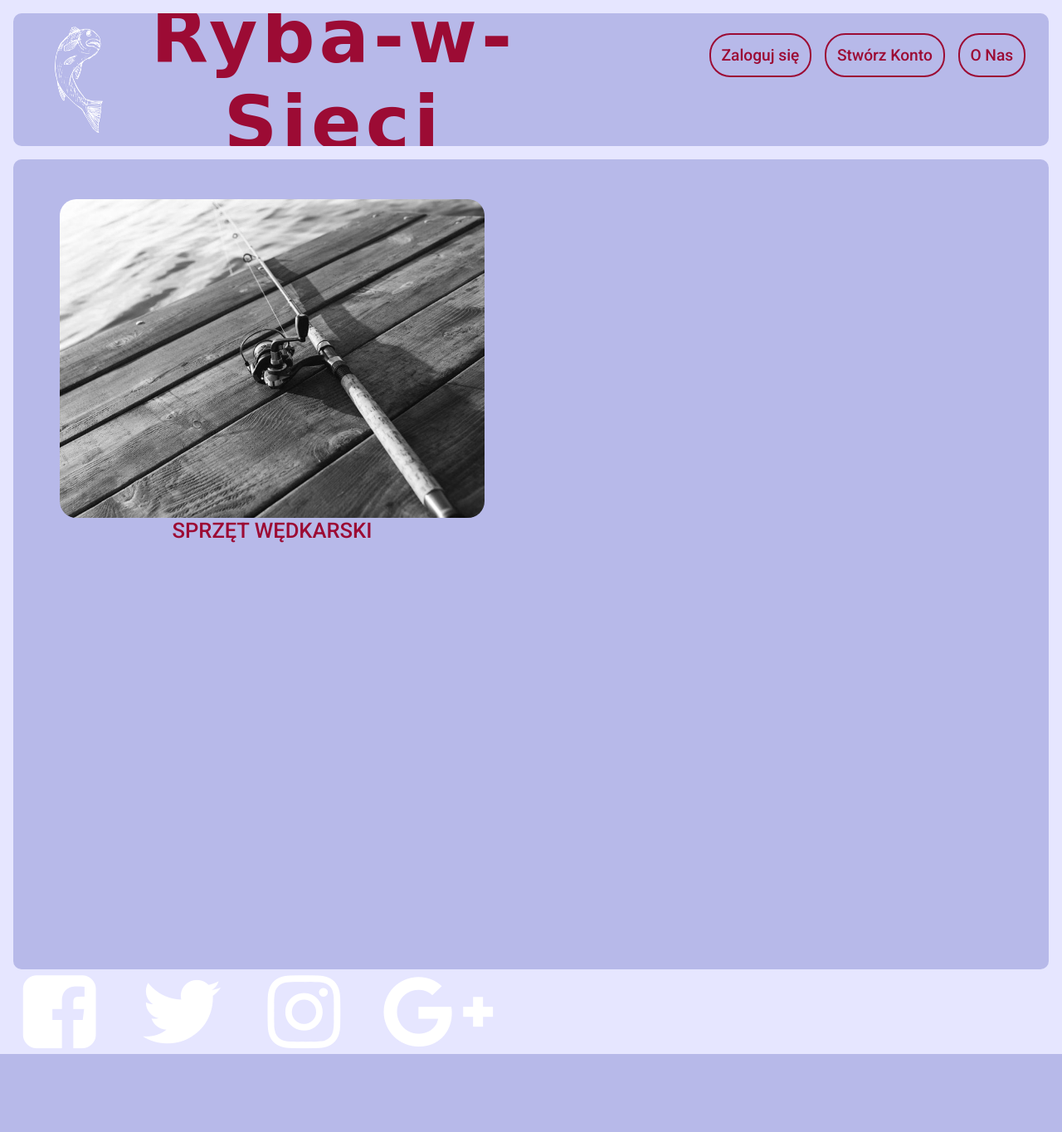
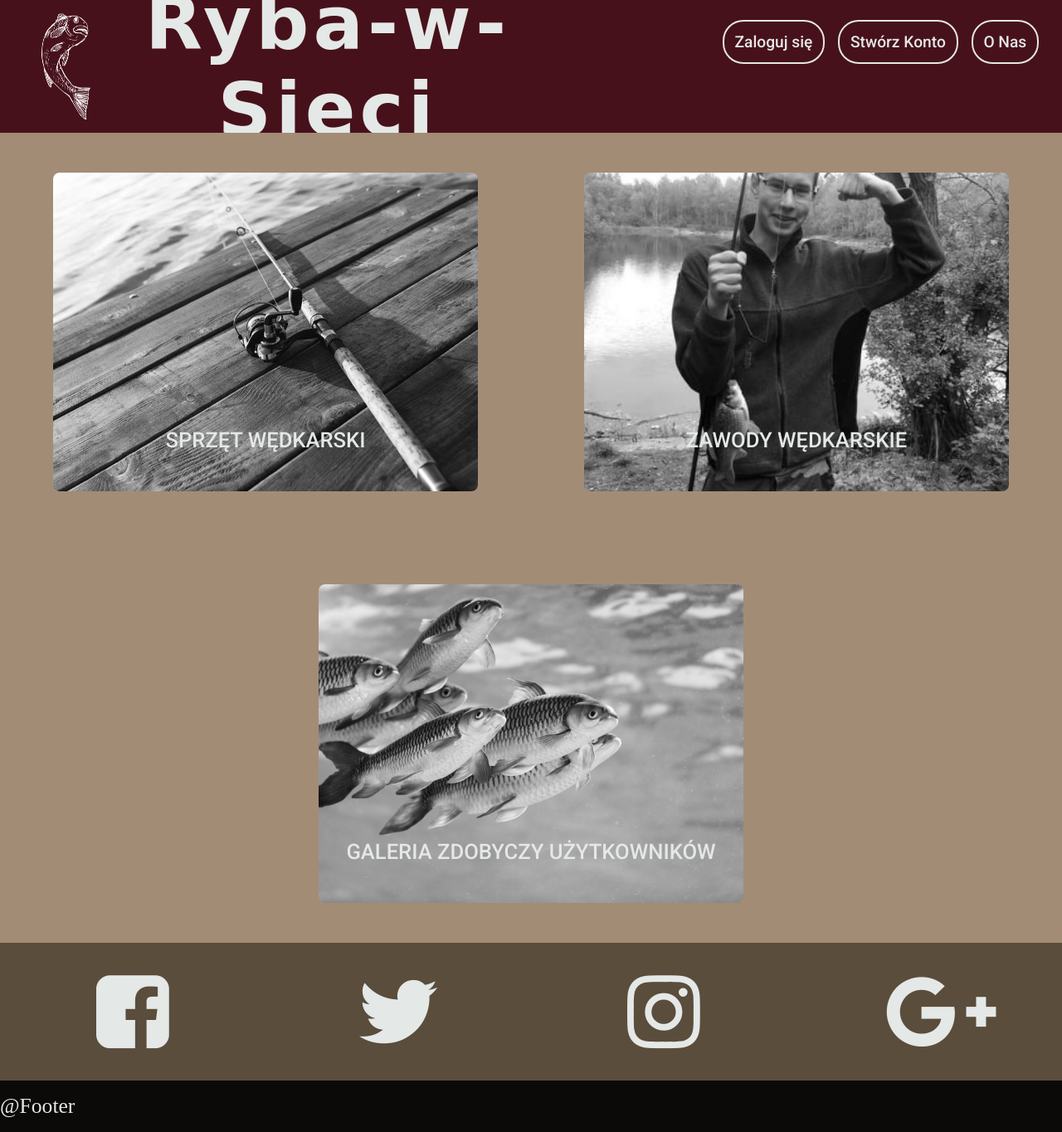
Before and after one commit to Vydrsky/Ryba_w_Sieci, a PHP site: page / in a window 1280 px wide. Shown: the whole page at 83% size. Before the commit the page ends 1270 px from the top, so only its background shows below. Run offline with PHP 8.4, Linux system fonts and the light colour scheme; some web fonts are replaced.

Commit message:
strona wypelniona contentem, troche inna paleta, kolory w zmiennych, na ten moment wystarczająco

```diff
--- a/fontello/css/fontello.css
+++ b/fontello/css/fontello.css
@@ -54,7 +54,7 @@
   /* text-shadow: 1px 1px 1px rgba(127, 127, 127, 0.3); */
 }
 
-.icon-gplus:before { content: '\f0d5'; font-size: 8vw; color:white;} /* '' */
-.icon-instagram:before { content: '\f16d'; font-size: 8vw; color:white;} /* '' */
-.icon-facebook-squared:before { content: '\f308'; font-size: 8vw; color:white;} /* '' */
-.icon-twitter:before { content: '\f309'; font-size: 8vw; color:white;} /* '' */
+.icon-gplus:before { content: '\f0d5'; font-size: 8vw; color:#E4E8E6;} /* '' */
+.icon-instagram:before { content: '\f16d'; font-size: 8vw; color:#E4E8E6;} /* '' */
+.icon-facebook-squared:before { content: '\f308'; font-size: 8vw; color:#E4E8E6;} /* '' */
+.icon-twitter:before { content: '\f309'; font-size: 8vw; color:#E4E8E6;} /* '' */
--- a/front/start_front.php
+++ b/front/start_front.php
@@ -32,24 +32,32 @@
                 <div class="link-description">SPRZĘT WĘDKARSKI</div>
             </div>
             <div class="site-link">
-
+                <img src="images/konkursy-link.jpg"/>
+                <div class="link-description">ZAWODY WĘDKARSKIE</div>
             </div>
             <div class="site-link">
+                <img src="images/info-link.jpg"/>
+                <div class="link-description">GALERIA ZDOBYCZY UŻYTKOWNIKÓW</div>
+            </div>
 
-            </div>
-            <div class="site-link">
-
-            </div>
         </div>
     </main>
-    <div id="social-media">
-    <i class="icon-facebook-squared"></i>
+    <div id="social-media-container">
+        <div id="facebook">
+            <i class="icon-facebook-squared"></i>
+        </div>
+        <div id="twitter">
     <i class="icon-twitter"></i>
+    </div>
+    <div id="instagram">
     <i class="icon-instagram"></i>
+    </div>
+    <div id="google">
     <i class="icon-gplus"></i>
     </div>
+    </div>
     <footer>
-
+        @Footer
     </footer>
 </body>
 
--- a/styles/main_styles.css
+++ b/styles/main_styles.css
@@ -1,13 +1,15 @@
 :root{
-    --text-color: #9C0B34;      /* tu można łatwo podmienić palete */
-    --body-color: #E6E6FF;
-    --background-color: #B7B9E9;
-    --highlight-color: #AFA9D9;
+    --text-color: #E4E8E6;      /* tu można łatwo podmienić palete */
+    --body-color: #A38C76;
+    --background-color:#47111B;
+    --light-background-color:#5A4D3C;
+    --highlight-color: #2C0B11;
+    --dark-color: #0B0A09;
+
 }
 
 body{
     margin: 0px;
-    background-color: var(--body-color);
 }
 
 img {
@@ -16,12 +18,10 @@ img {
 }
 
 header{
-    margin:1rem;
     padding: 1rem;
     height: 10vw;
     overflow:hidden;
     background-color: var(--background-color);
-    border-radius: 10px;
 }
 
 .inline-header-container-left,
@@ -72,16 +72,14 @@ header{
 }
 
 .main-link:hover{
-    background-color:var(--background-color);
+    background-color:var(--highlight-color);
 }
 
 main{
-    margin: auto 1rem auto 1rem;
     padding-top: 3rem;
     padding-bottom: 3rem;
     overflow:hidden;
-    background-color: var(--background-color);
-    border-radius: 10px;
+    background-color: var(--body-color);
 }
 
 #image-site-links{
@@ -99,19 +97,20 @@ main{
     object-fit: cover;
     width: 100%;
     height: 30vw;
-    border-radius: 20px;
-    transition: 0.5s;
+    border-radius: 8px;
+    transition: 0.5s ease-in-out;
     filter: grayscale(100%);
   }
 
 .site-link{
+    position: relative;
+    display: inline-block;
     height: 30vw;
     width: 40vw;
-    transition: 1s ease-in-out;
+    transition: 0.5s ease-in-out;
 }
 .site-link:hover{
-    transform: scale(1.05);
-    transition-duration: 1s;
+    transform: scale(1.02);
 }
 #image-site-links img:hover{
     transition: 0.5s;
@@ -119,7 +118,53 @@ main{
 }
 
 .link-description{
+    position: absolute;
+    top:80%;
+    right:0;
+    left:0;
     font-family: 'Roboto', sans-serif;
     font-size: 2vw;
     color: var(--text-color);
 }
+
+#social-media-container{
+    display:flex;
+    flex-wrap: nowrap;
+    align-items: stretch;
+    text-align:center;
+    vertical-align: middle;
+    justify-content: space-around;
+    background-color: var(--light-background-color);
+}
+
+#facebook,
+#twitter,
+#instagram,
+#google{
+    padding: 2rem;
+    transition: 0.5s ease-in-out;
+}
+
+#facebook:hover{
+    background-color: blue;
+}
+
+#twitter:hover{
+    background-color: lightblue;
+}
+
+#instagram:hover{
+    background-color: yellow;
+}
+
+#google:hover{
+    background-color: darkorange;
+}
+
+footer{
+    padding-top: 1rem;
+    padding-bottom: 1rem;
+    font-size: 2vw;
+    background-color: var(--dark-color);
+    color:var(--text-color);
+}
```
Also changed, not shown: images/info-link.jpg (added), images/konkursy-link.jpg (added).
